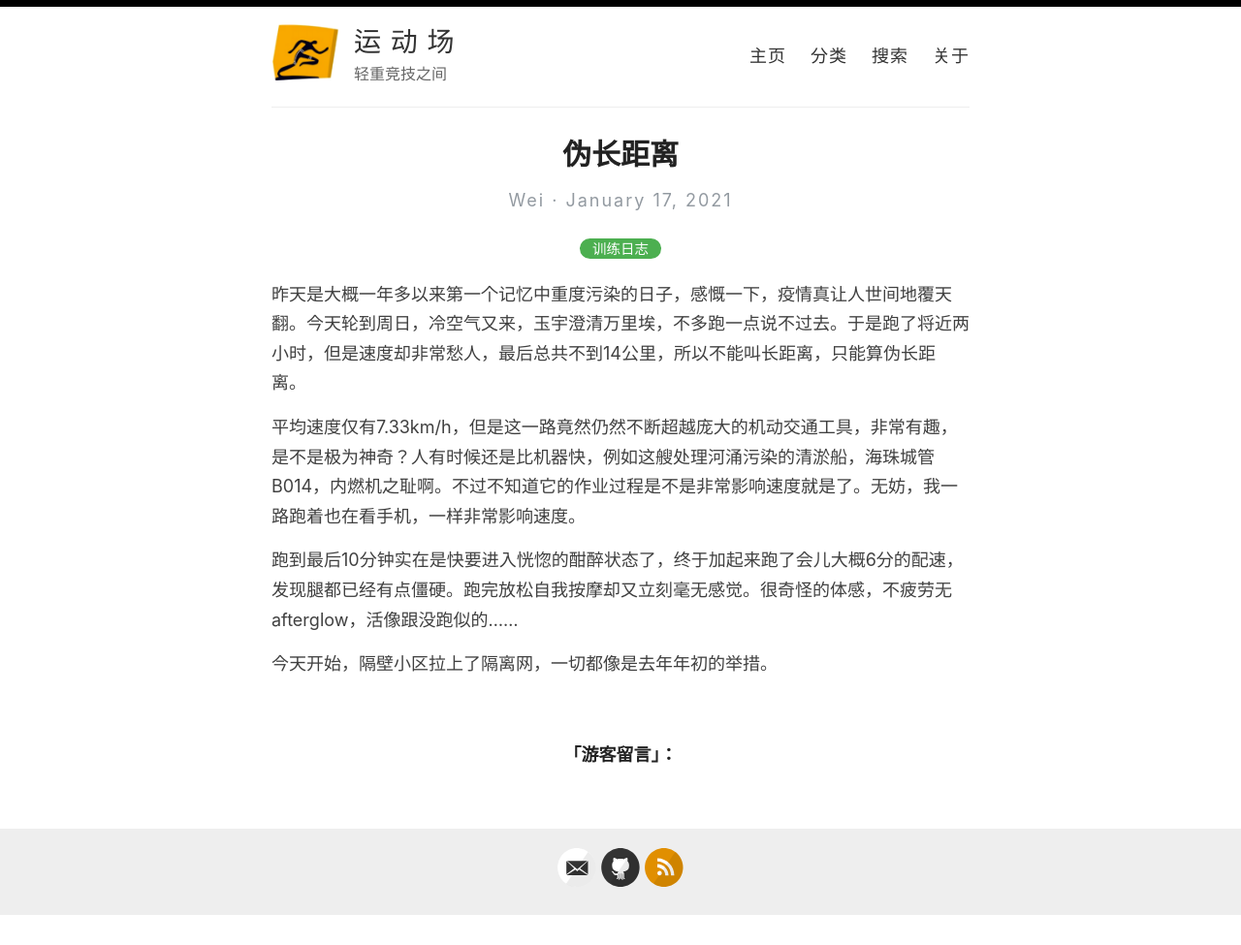
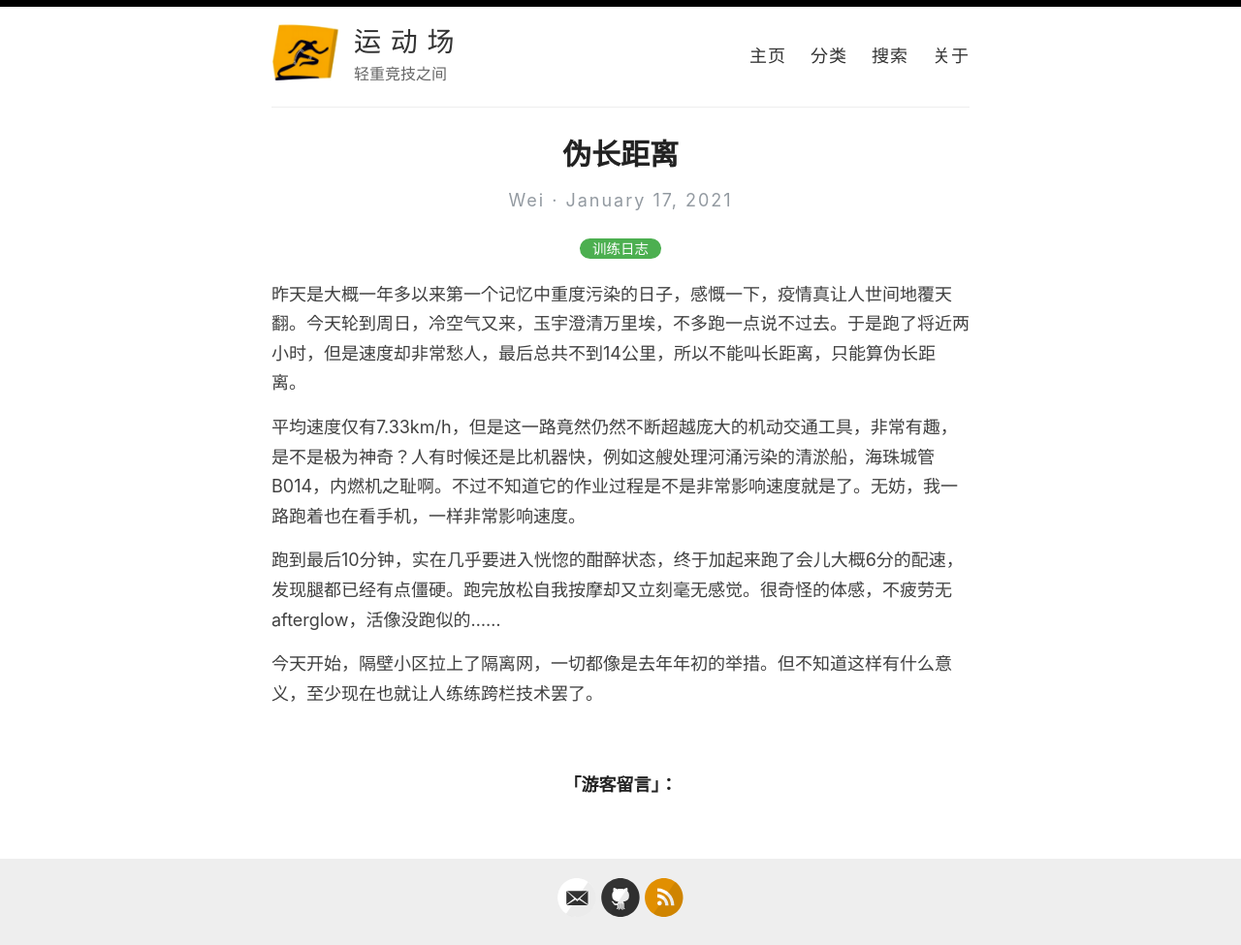
Before and after one commit to athletik/athletik.github.io, a Jekyll site: the page built from _posts/2021-1-17-伪长距离.md, in a window 1280 px wide. Shown: the whole page at 97% size. Built offline with Jekyll 4.4.1, drawn with Linux system fonts in a browser that asks for light colours; comment, search, counter and statistics services are not loaded; before the commit the page ends 945 px from its top, so only the background shows below that.

Commit message:
Update 2021-1-17-伪长距离.md

```diff
--- a/_posts/2021-1-17-伪长距离.md
+++ b/_posts/2021-1-17-伪长距离.md
@@ -8,6 +8,6 @@ title: 伪长距离
 
 平均速度仅有7.33km/h，但是这一路竟然仍然不断超越庞大的机动交通工具，非常有趣，是不是极为神奇？人有时候还是比机器快，例如这艘处理河涌污染的清淤船，海珠城管B014，内燃机之耻啊。不过不知道它的作业过程是不是非常影响速度就是了。无妨，我一路跑着也在看手机，一样非常影响速度。
 
-跑到最后10分钟实在是快要进入恍惚的酣醉状态了，终于加起来跑了会儿大概6分的配速，发现腿都已经有点僵硬。跑完放松自我按摩却又立刻毫无感觉。很奇怪的体感，不疲劳无afterglow，活像跟没跑似的……
+跑到最后10分钟，实在几乎要进入恍惚的酣醉状态，终于加起来跑了会儿大概6分的配速，发现腿都已经有点僵硬。跑完放松自我按摩却又立刻毫无感觉。很奇怪的体感，不疲劳无afterglow，活像没跑似的……
 
-今天开始，隔壁小区拉上了隔离网，一切都像是去年年初的举措。
+今天开始，隔壁小区拉上了隔离网，一切都像是去年年初的举措。但不知道这样有什么意义，至少现在也就让人练练跨栏技术罢了。
```
